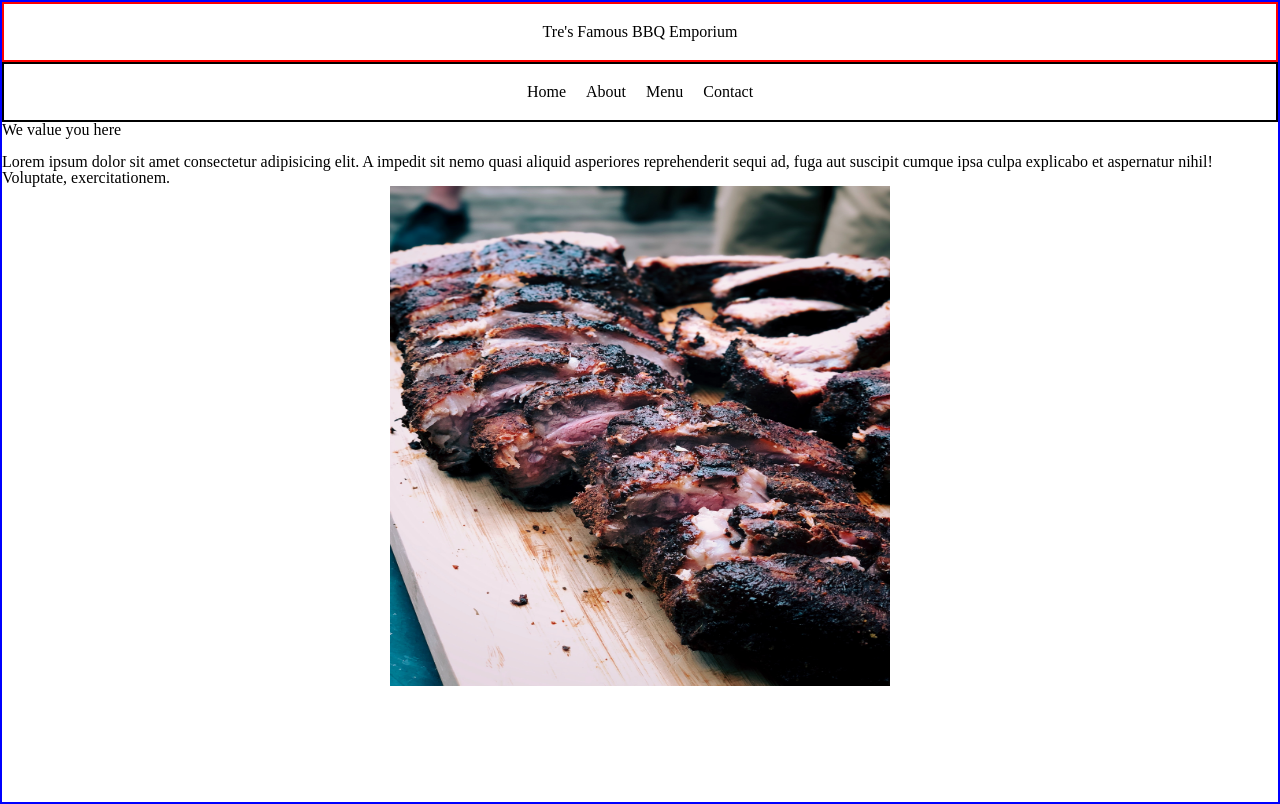
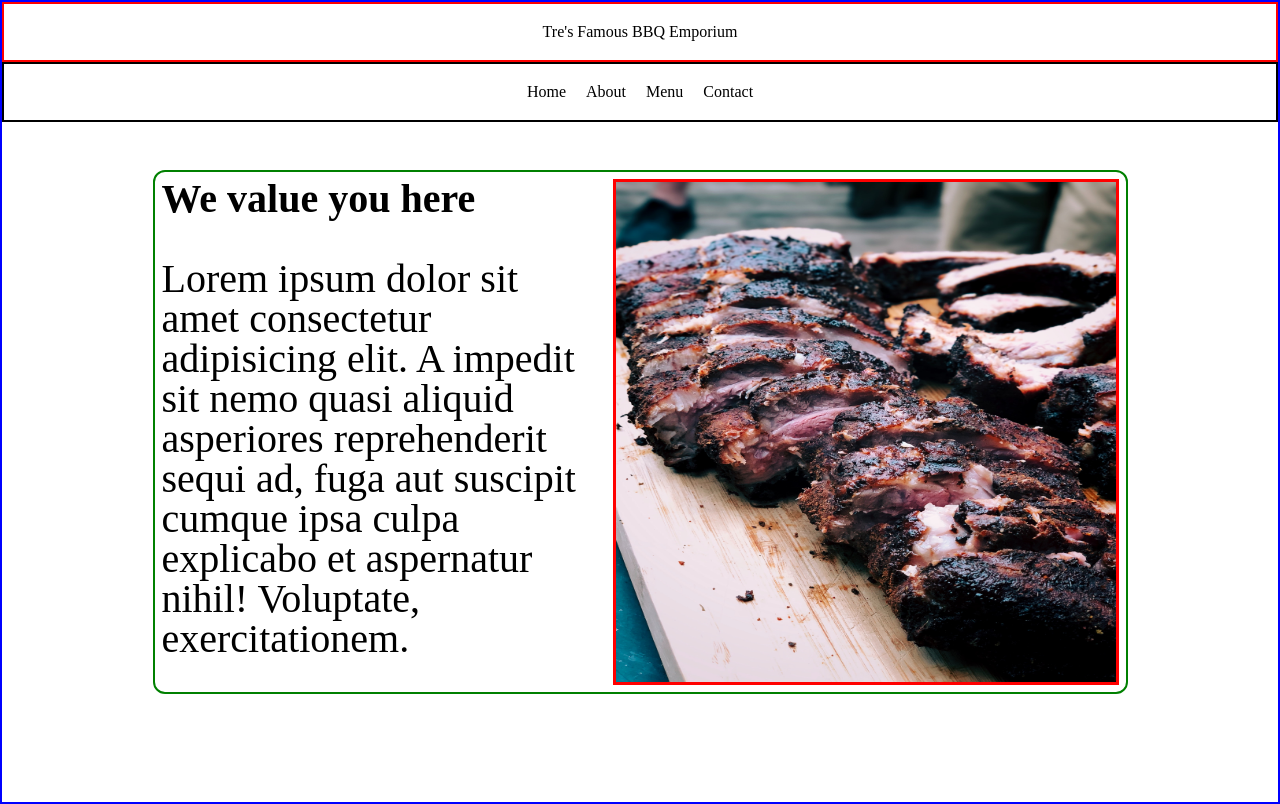
Before and after one commit to trekitch/restaurant, a website built with webpack: page dist/index.html in a window 1280 px wide. Built offline with nearby package versions, Linux system fonts and the light colour scheme.

Commit message:
added stying for homepage

```diff
--- a/src/style.css
+++ b/src/style.css
@@ -1,6 +1,11 @@
 img {
     height:  500px;
     width: 500px;
+    border: 3px solid red;
+}
+
+h2 {
+    font-weight: 700;
 }
 
 
@@ -32,3 +37,19 @@ img {
 .navbar li {
     list-style-type: none;
 }
+
+.infosec {
+    display: flex;
+    border: 2px solid green;
+    border-radius: 12px;
+    width: 75%;
+    margin-left: auto;
+    margin-right: auto;
+    margin-top: 3em;
+    padding: 7px;
+    gap: 30px;
+}
+
+.blurb {
+    font-size: 40px;
+}
```
